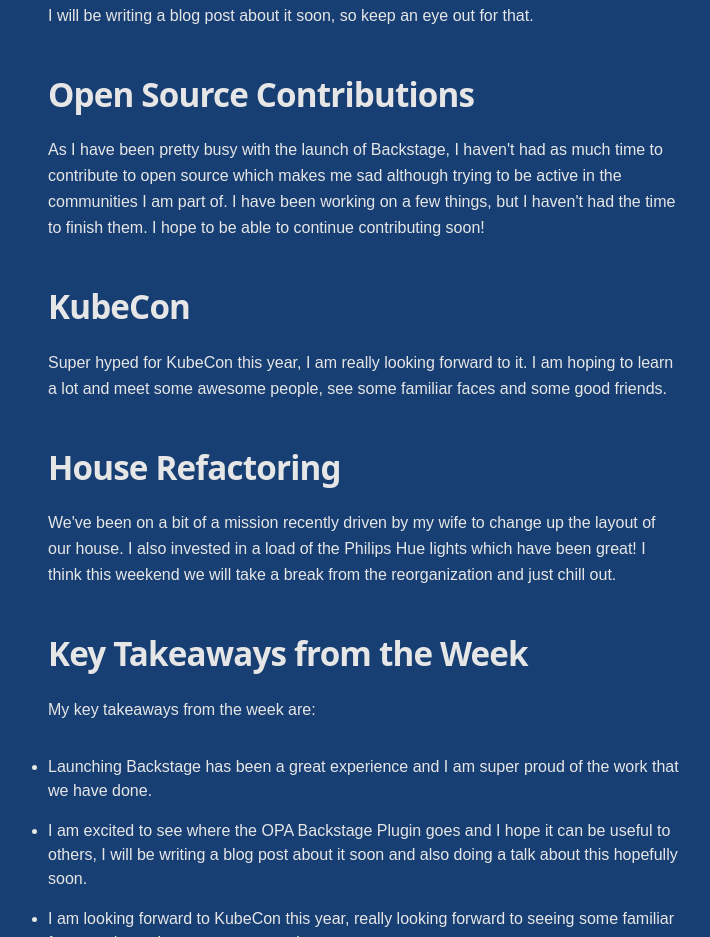
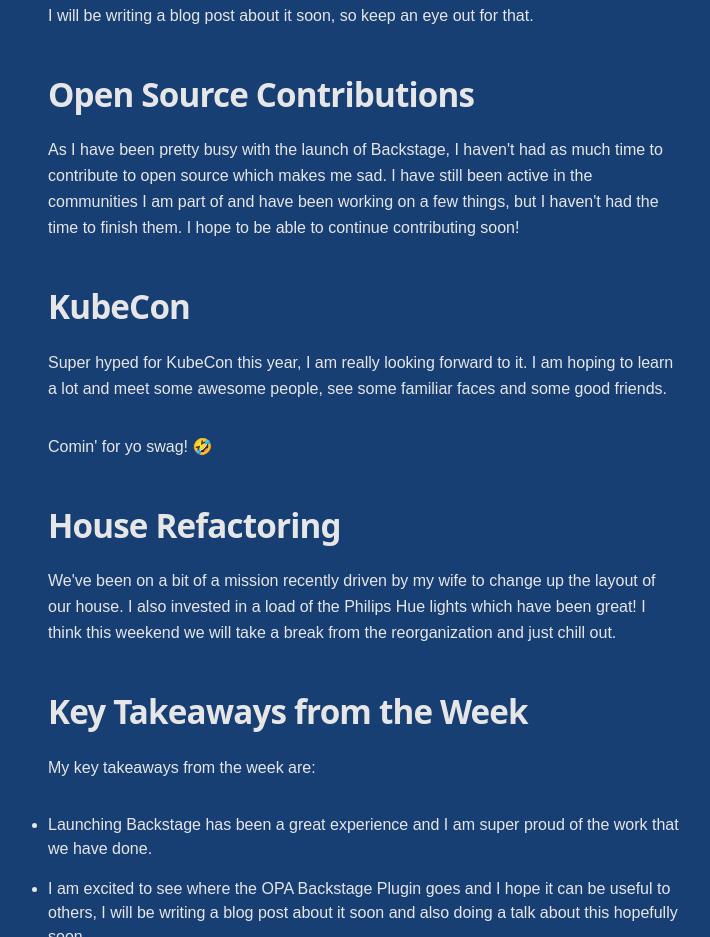
Before and after one commit to Parsifal-M/codebrewblog, a Gatsby site: page /week-31-march/week-31-march/ in a window 1280 px wide. Shown: the part 1049-1986 px from the top of the page, without its empty margins (276-986 px from the left). Built offline with nearby package versions, Linux system fonts and the light colour scheme; Gatsby itself is replaced by a stand-in of ours; some packages are replaced by stand-ins of ours.

Commit message:
Week 12
Signed-off-by: Peter Macdonald <macdonald.peter90@gmail.com>

```diff
--- a/content/blog/week-31-march/week-31-march.md
+++ b/content/blog/week-31-march/week-31-march.md
@@ -28,11 +28,13 @@
 
 ## Open Source Contributions
 
-As I have been pretty busy with the launch of Backstage, I haven't had as much time to contribute to open source which makes me sad although trying to be active in the communities I am part of. I have been working on a few things, but I haven't had the time to finish them. I hope to be able to continue contributing soon!
+As I have been pretty busy with the launch of Backstage, I haven't had as much time to contribute to open source which makes me sad. I have still been active in the communities I am part of and have been working on a few things, but I haven't had the time to finish them. I hope to be able to continue contributing soon!
 
 ## KubeCon
 
 Super hyped for KubeCon this year, I am really looking forward to it. I am hoping to learn a lot and meet some awesome people, see some familiar faces and some good friends.
+
+Comin' for yo swag! 🤣
 
 ## House Refactoring
 
```
